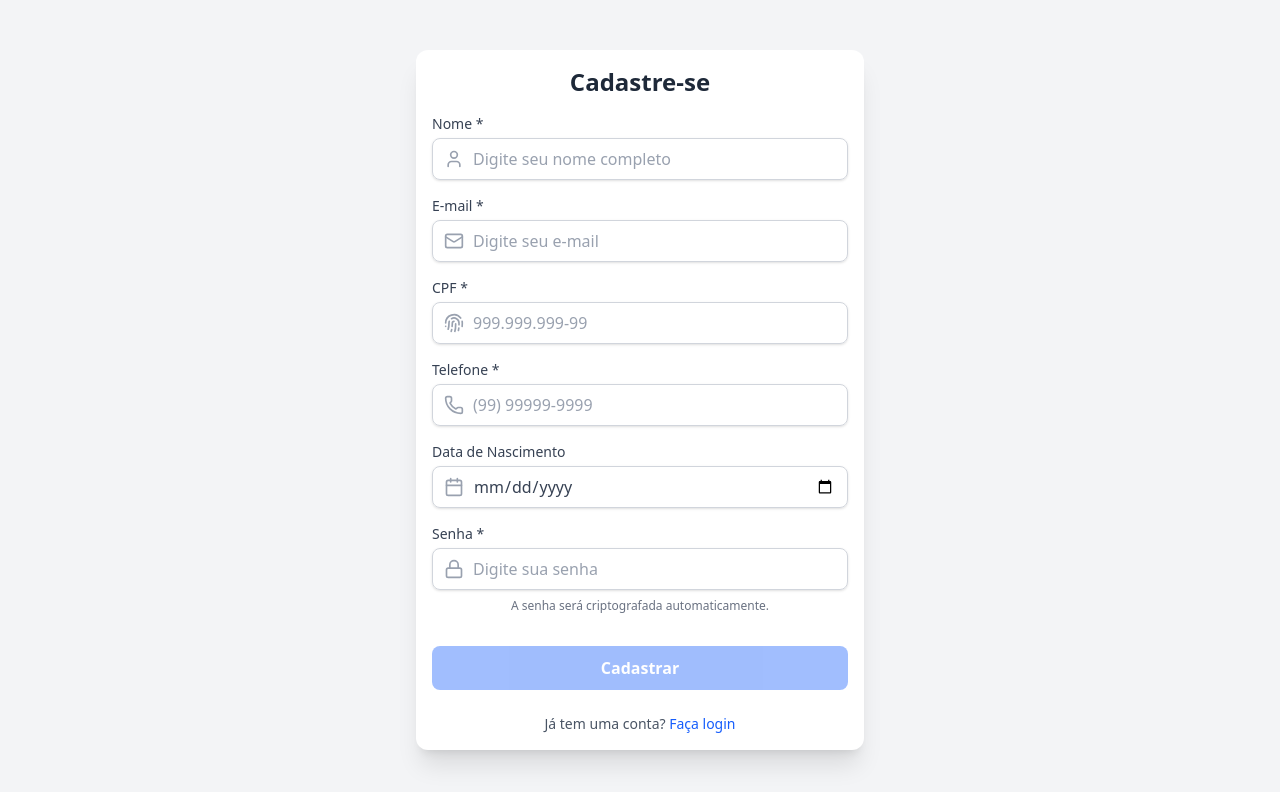
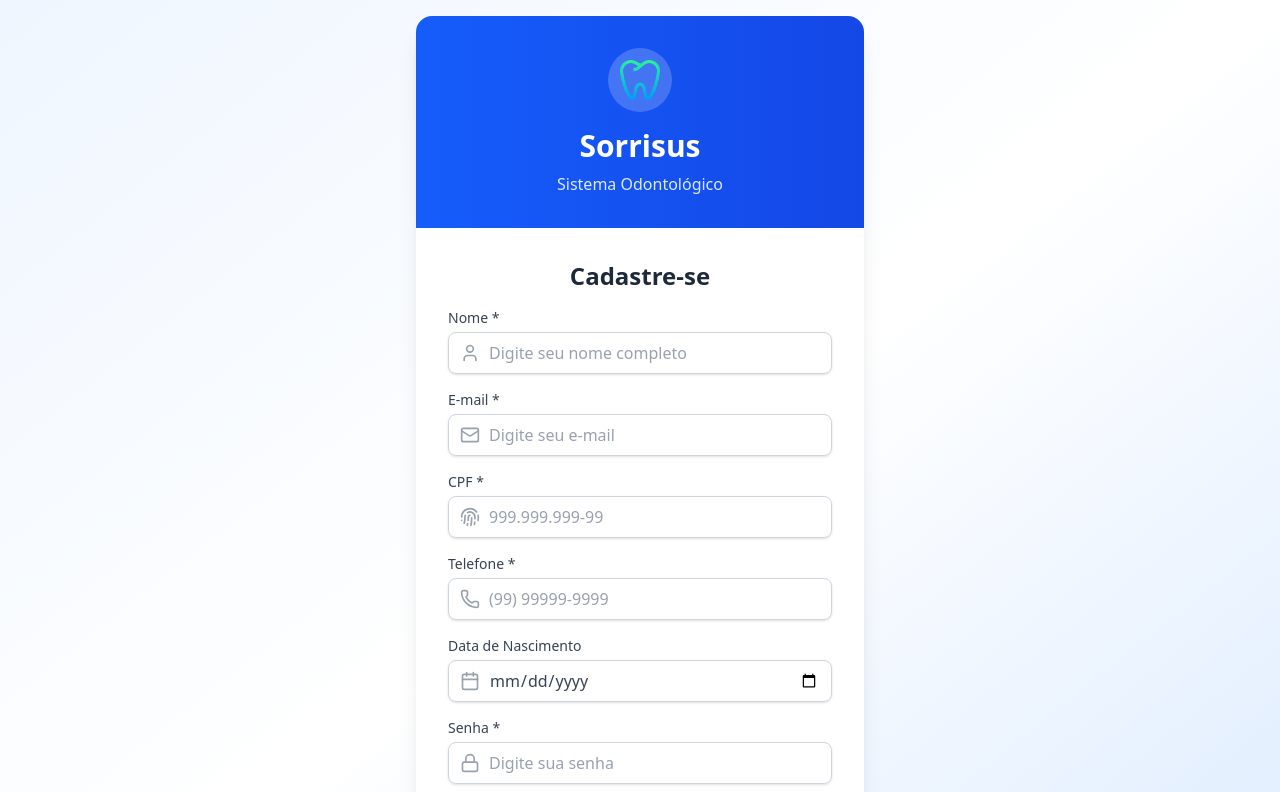
Before and after one commit to KesleyWilie/Sorrisus_FrontEnd, a React (Vite) app: page /pacientes/cadastrar in a window 1280 px wide. Shown: the top 792 px of the page. Built offline with nearby package versions, Linux system fonts and the light colour scheme.

Commit message:
:lipstick: style: altera estilo das telas de login e cadastro

```diff
--- a/index.html
+++ b/index.html
@@ -2,7 +2,7 @@
 <html lang="en">
   <head>
     <meta charset="UTF-8" />
-    <link rel="icon" type="image/svg+xml" href="/dentist.svg" />
+    <link rel="icon" type="image/svg+xml" href="/teeth.png" />
     <meta name="viewport" content="width=device-width, initial-scale=1.0" />
     <title>Sorrisus</title>
   </head>
--- a/src/components/Navbar.jsx
+++ b/src/components/Navbar.jsx
@@ -28,7 +28,7 @@ const Navbar = () => {
           <div className="flex justify-between items-center h-16">
             {/* Logo */}
             <Link to="/dashboard" className="flex items-center gap-3">
-              <img src="/sorrisus.png" alt="Sorrisus" className="w-10 h-10 rounded-lg object-contain" />
+              <img src="sorrisus.png" alt="Sorrisus" className="w-10 h-10 rounded-lg object-contain" />
               <span className="text-xl font-bold text-gray-800">Sorrisus</span>
             </Link>
 
--- a/src/pages/auth/Login.jsx
+++ b/src/pages/auth/Login.jsx
@@ -101,9 +101,7 @@ const Login = () => {
           <div className="bg-gradient-to-r from-blue-600 to-blue-700 p-8 text-white">
             <div className="flex items-center justify-center mb-4">
               <div className="w-16 h-16 bg-white/20 rounded-full flex items-center justify-center backdrop-blur-sm">
-                <svg className="w-10 h-10" fill="currentColor" viewBox="0 0 24 24">
-                  <path d="M12 2C6.48 2 2 6.48 2 12s4.48 10 10 10 10-4.48 10-10S17.52 2 12 2zm0 18c-4.41 0-8-3.59-8-8s3.59-8 8-8 8 3.59 8 8-3.59 8-8 8zm-1-13h2v6h-2zm0 8h2v2h-2z"/>
-                </svg>
+                <img src="/teeth.png" alt="Sorrisus" className="w-10 h-10 object-contain" />
               </div>
             </div>
             <h1 className="text-3xl font-bold text-center">Sorrisus</h1>
--- a/src/pages/paciente/CadastrarPaciente.jsx
+++ b/src/pages/paciente/CadastrarPaciente.jsx
@@ -210,14 +210,25 @@ const CadastrarPaciente = () => {
   };
 
   return (
-    <div className="min-h-screen flex justify-center items-center bg-gray-100 px-4">
-      <div className="w-full max-w-md bg-white shadow-xl rounded-xl p-4">
+    <div className="min-h-screen bg-gradient-to-br from-blue-50 via-white to-blue-100 flex items-center justify-center p-4">
+      <div className="w-full max-w-md">
+        <div className="bg-white rounded-2xl shadow-xl overflow-hidden">
+          {/* Header */}
+          <div className="bg-gradient-to-r from-blue-600 to-blue-700 p-8 text-white">
+            <div className="flex items-center justify-center mb-4">
+              <div className="w-16 h-16 bg-white/20 rounded-full flex items-center justify-center backdrop-blur-sm">
+                <img src="/teeth.png" alt="Sorrisus" className="w-10 h-10 object-contain" />
+              </div>
+            </div>
+            <h1 className="text-3xl font-bold text-center">Sorrisus</h1>
+            <p className="text-blue-100 text-center mt-2">Sistema Odontológico</p>
+          </div>
 
-        <h1 className="text-2xl font-bold text-center text-gray-800 mb-4">
-          Cadastre-se
-        </h1>
+          {/* Conteúdo */}
+          <div className="p-8">
+            <h1 className="text-2xl font-bold text-center text-gray-800 mb-4">Cadastre-se</h1>
 
-        {mensagem && (
+          {mensagem && (
           <div
             className={`mb-3 text-center py-2 rounded-lg text-white ${
               tipoMensagem === "success" ? "bg-green-600" : "bg-red-500"
@@ -360,8 +371,8 @@ const CadastrarPaciente = () => {
           </div>
         </form>
 
-        {/* Link para Login, estilizado conforme o molde */}
-        <div className="mt-6 text-center">
+          {/* Link para Login, estilizado conforme o molde */}
+          <div className="mt-6 text-center">
           <p className="text-gray-600 text-sm">
             Já tem uma conta?{" "}
             <Link
@@ -371,7 +382,12 @@ const CadastrarPaciente = () => {
               Faça login
             </Link>
           </p>
+            </div>
+          </div>
         </div>
+
+        {/* Footer */}
+        <p className="text-center text-sm text-gray-500 mt-6">© 2025 Sorrisus. Todos os direitos reservados.</p>
       </div>
     </div>
   );
```
Also changed, not shown: public/dentist.svg (deleted), public/teeth.png (added).
